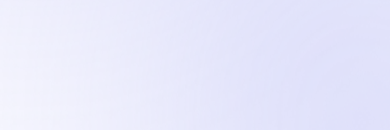
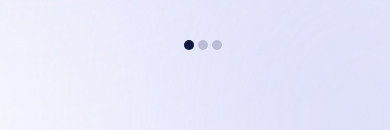
Before and after one commit to MdMuzahid07/AIVA, a Next.js app: page / in a window 390 px wide. Shown: the part 2943-3073 px from the top of the page. Built offline with nearby package versions, Linux system fonts and the light colour scheme; a web font is replaced by a local one.

Commit message:
unmatched advantaged slider bottom slide bar hidden

```diff
--- a/src/components/home/UnmatchedAdvantages.tsx
+++ b/src/components/home/UnmatchedAdvantages.tsx
@@ -249,7 +249,7 @@ export default function UnmatchedAdvantages() {
                     </div>
 
                     <div className="max-w-[1240px] w-full mt-[40px] md:mt-[60px]">
-                        <div className=" hidden md:flex justify-between items-center">
+                        <div className="flex justify-center md:justify-between items-center">
                             {/* slide indicator */}
                             <div className="flex items-center gap-[4px]">
                                 <svg xmlns="http://www.w3.org/2000/svg" width="10" height="10" viewBox="0 0 10 10" fill="none">
@@ -267,10 +267,8 @@ export default function UnmatchedAdvantages() {
 
 
 
-
-
                             {/* // slide navigator */}
-                            <div className="flex items-center gap-[6px]">
+                            <div className="hidden md:flex items-center gap-[6px]">
                                 <button className="bg-background w-[62px] h-[62px] rounded-full p-[16px] flex justify-center items-center">
                                     <svg xmlns="http://www.w3.org/2000/svg" width="30" height="30" viewBox="0 0 30 30" fill="none">
                                         <g clip-path="url(#clip0_159_6393)">
```
